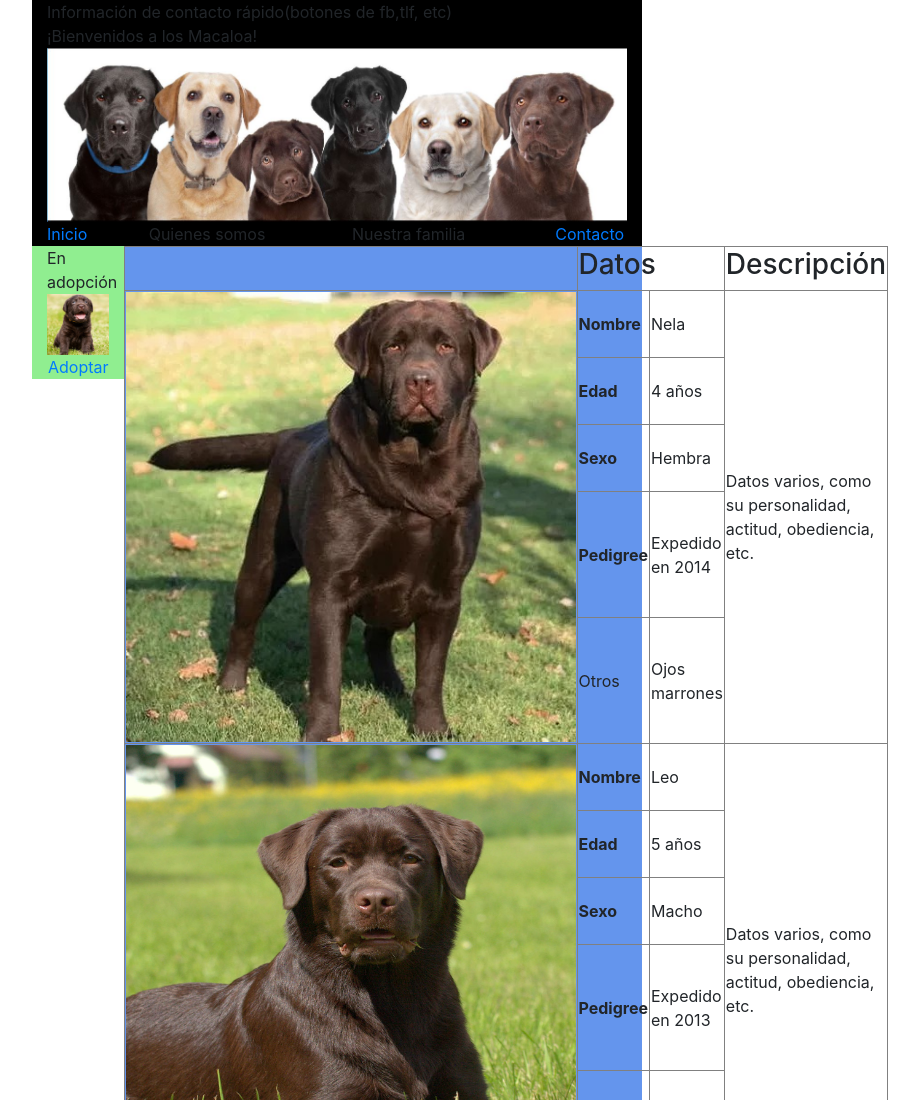
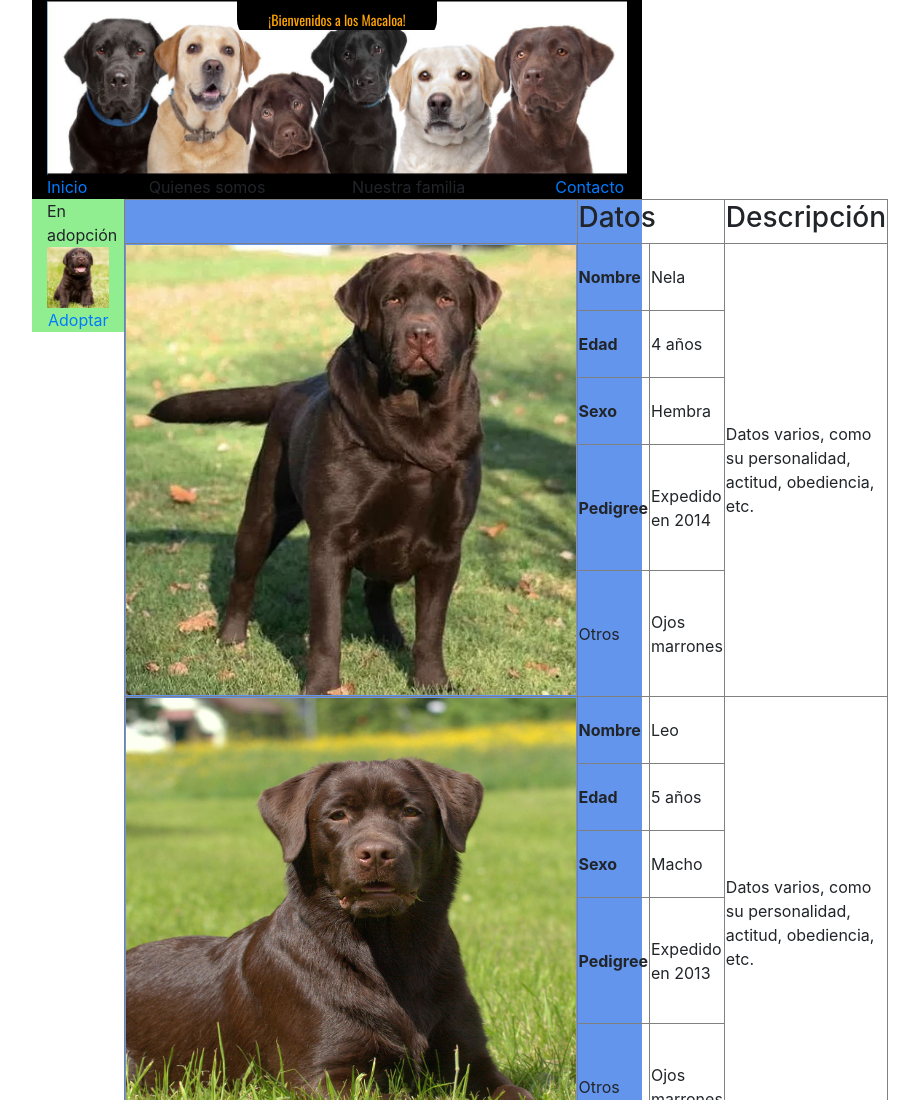
Before and after one commit to MiriamAG/transformacion, a plain HTML site: page cotenido2.html in a window 1280 px wide. Shown: the top 1100 px of the page, without its empty margins (303-1222 px from the left). Drawn offline with nearby package versions, Linux system fonts and the light colour scheme.

Commit message:
Añadir boton desplegable

```diff
--- a/contenido.css
+++ b/contenido.css
@@ -34,3 +34,91 @@ aside {
     float: left;
 
 }
+/*Aquí empieza el css para el botón desplegable*/
+#activar {
+    display: none;
+}
+
+#activar ~ .desplegable {
+    position: fixed;
+    top: 0;
+    left: 0;
+    width: 100%;
+    max-height: 30px;
+    overflow: hidden;
+    text-align: center;
+    transition: max-height 0.8s linear;
+    z-index: 1;
+}
+
+#activar ~ .desplegable .contenido {
+    width: 100%;
+    max-height: 0;
+    overflow: hidden;
+    padding: 0 20px;
+    border: 0;
+    box-sizing: border-box;
+    color: #fff;
+    background: #000;
+}
+
+.label {
+    position: relative;
+    width: 200px;
+    margin: 0 auto;
+    padding: 5px 20px;
+    line-height: 30px;
+    font-size: 14px;
+    box-sizing: border-box;
+    color: orange;
+    background: #000;
+    border-radius: 0 0 20px 20px;
+    text-align: center;
+    font-family: Oswald;
+    cursor: pointer;
+}
+#activar ~ .desplegable .label:before {
+    content: "¡Bienvenidos a los Macaloa!";
+}
+
+#activar:checked ~ .desplegable,
+#activar:checked ~ .desplegable .contenido {
+    max-height: 100%;
+}
+
+#activar:checked ~ .desplegable .contenido {
+    padding: 30px 20px;
+}
+
+#activar:checked ~ .desplegable .label:before {
+    content: "CERRAR";
+}
+div.iconmenu div a {
+    text-decoration: none;
+    color: orange;
+    padding: 0 10px;
+    font-family: Oswald, sans-serif;
+    font-size: 13px;
+    line-height: 13px;
+    box-sizing: border-box;
+}
+
+div.iconmenu div a.falink {
+    color: #007BB6;
+}
+
+div.iconmenu div a.faface {
+    color: #3C599F;
+}
+
+div.iconmenu div a.fagoog {
+    color: #DA2713;
+}
+
+div.iconmenu div a.fatwit {
+    color: #5DD7FC;
+}
+
+div.iconmenu div a:hover {
+    color: orange;
+}
--- a/cotenido2.html
+++ b/cotenido2.html
@@ -5,20 +5,36 @@
     <title> La familia</title>
     <link rel="stylesheet" href="https://stackpath.bootstrapcdn.com/bootstrap/4.1.1/css/bootstrap.min.css" integrity="sha384-WskhaSGFgHYWDcbwN70/dfYBj47jz9qbsMId/iRN3ewGhXQFZCSftd1LZCfmhktB" crossorigin="anonymous">
     <link rel="stylesheet" href="contenido.css">
+    <!--Estilo de letras-->
+    <link href="https://fonts.googleapis.com/css?family=Oswald:400" rel="stylesheet" type="text/css" />
 
 </head>
 
 <body class="container">
+
 <header>
    <div class="container">
        <!--Primera fila con información y bienvenida o título de la página-->
        <div class="row align-items-start">
            <div class="col-sm-auto">
-               Información de contacto rápido(botones de fb,tlf, etc)
+               <input id="activar" name="activar" type="checkbox">
+               <div class="desplegable">
+                   <div class="contenido">
+
+                       <div class="iconmenu">
+                           <div class="row">
+                           <div class="col-3"><a class="falink" href="https://www.linkedin.com/">Linkedin</a></div>
+                           <div class="col-3"><a class="fagoog" href="https://plus.google.com/">Google+</a></div>
+                           <div class="col-3"><a class="fatwit" href="https://twitter.com/">Twitter</a></div>
+                           <div class="col-3"><a class="faface" href="https://www.facebook.com/labradoresdemocaloa">Facebook</a></div>
+                           </div>
+                       </div>
+                       <!-- Fin contenido -->
+                   </div>
+                   <label class="label" for="activar"></label>
+               </div>
            </div>
-           <div class="col-sm-auto">
-               ¡Bienvenidos a los Macaloa!
-           </div>
+
        </div>
        <!-- foto de portada, no se ajusta al tamaño de la portada-->
        <div class="row align-items-center">
@@ -47,6 +63,7 @@
        </div>
    </div>
 </header>
+
 
 <aside>
     <div class="container">
```
